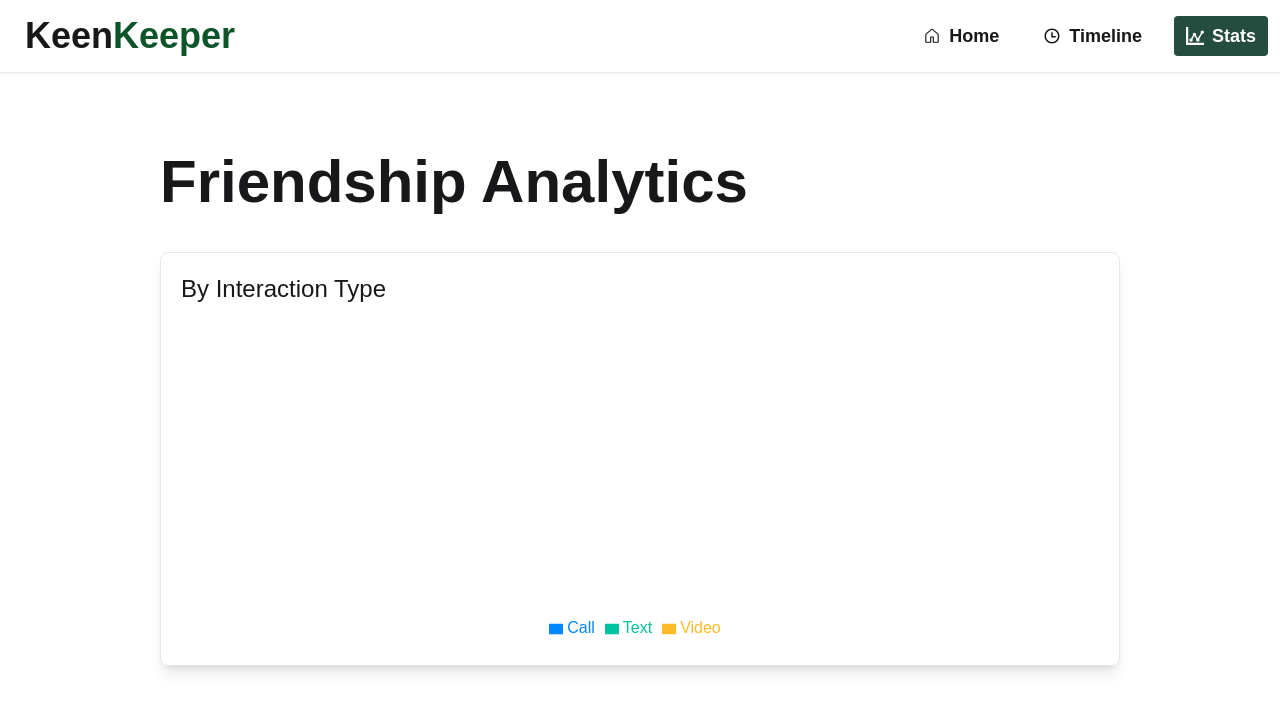
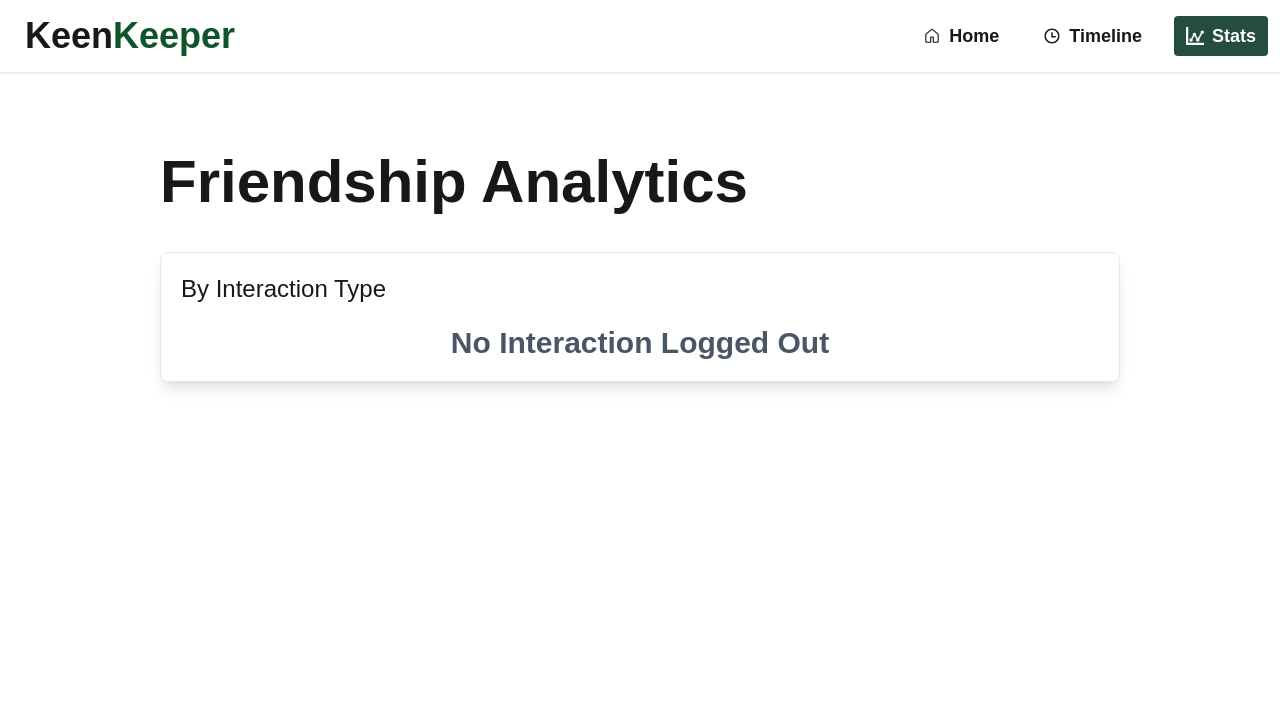
Before and after one commit to tanvirmahmud9225-ui/keen-keeper, a React (Vite) app: page /stats in a window 1280 px wide. Shown: the top 712 px of the page. Built offline with nearby package versions, Linux system fonts and the light colour scheme.

Commit message:
Blank page template

```diff
--- a/src/components/friendsDetails/FriendDetail.jsx
+++ b/src/components/friendsDetails/FriendDetail.jsx
@@ -1,7 +1,7 @@
 import React, { useContext } from 'react';
 import { useParams } from 'react-router';
 import useFriends from '../useFriends/useFriends';
-import { GridLoader} from 'react-spinners';
+import { GridLoader } from 'react-spinners';
 import { RiDeleteBinFill } from 'react-icons/ri';
 import { FaArchive } from 'react-icons/fa';
 import { PiBellSimpleZBold } from 'react-icons/pi';
@@ -51,11 +51,11 @@ const FriendDetail = ({ params }) => {
 
                         <div className='col-span-4 grid grid-cols-3 gap-5 '>
                             <div className=' flex justify-center items-center flex-col gap-3 py-3 rounded-xl shadow-lg border border-gray-300'>
-                                <h1 className='text-4xl font-bold'>62</h1>
+                                <h1 className='text-4xl font-bold'>{expectFriends.days_since_contact}</h1>
                                 <p className='text-gray-400 text-xl'>Days Since Contact</p>
                             </div>
                             <div className=' flex justify-center items-center flex-col gap-3 py-3 rounded-xl shadow-lg border border-gray-300'>
-                                <h1 className='text-4xl font-bold'>30</h1>
+                                <h1 className='text-4xl font-bold'>{expectFriends.goal}</h1>
                                 <p className='text-gray-500 text-xl'>Goal (Days)</p>
                             </div>
                             <div className=' flex justify-center items-center flex-col gap-3 py-3 rounded-xl shadow-lg border border-gray-300'>
--- a/src/components/useFriends/useFriends.jsx
+++ b/src/components/useFriends/useFriends.jsx
@@ -15,7 +15,7 @@ const useFriends = () => {
             setTimeout(() => {
                 setFriends(data)
                 setLoading(false)
-            }, 500);
+            }, 200);
         }
 
         fetchData()
--- a/src/pages/stats/Stats.jsx
+++ b/src/pages/stats/Stats.jsx
@@ -7,6 +7,7 @@ import { HashLoader } from 'react-spinners';
 const Stats = () => {
     const { loading } = useFriends()
     const { calls, texts, videos } = useContext(DataContext)
+    const timeline = [...calls, ...texts, ...videos]
     // #region Sample data
     const data = [
         { name: 'Call', value: calls.length, fill: '#0088FE' },
@@ -21,11 +22,15 @@ const Stats = () => {
             {
                 loading ? <HashLoader size={80} color='#5b77d4' className='mx-auto mt-10' /> : <div>
                     <h1 className='text-6xl font-bold mb-10'>Friendship Analytics</h1>
-                    <div className='border border-gray-200 shadow-lg flex flex-col justify-center items-center py-5 px-5 rounded-lg'>
+                    <div className='border border-gray-200  shadow-lg flex flex-col justify-center items-center py-5 px-5 rounded-lg'>
                         <div className='w-full'>
                             <h1 className='text-2xl mb-5 '>By Interaction Type</h1>
                         </div>
-                        <PieChart style={{ width: '100%', maxWidth: '500px', maxHeight: '40vh', aspectRatio: 1 }} responsive>
+
+                        {
+                            timeline.length === 0 ? <div>
+                                <h1 className='text-3xl font-bold text-gray-600'>No Interaction Logged Out</h1>
+                            </div> : <PieChart style={{ width: '100%', maxWidth: '500px', maxHeight: '40vh', aspectRatio: 1 }} responsive>
                                 <Pie
                                     data={data}
                                     innerRadius="80%"
@@ -42,6 +47,10 @@ const Stats = () => {
                                 <Legend />
 
                             </PieChart>
+                        }
+
+
+
                     </div>
                 </div>
             }
--- a/src/pages/timeline/TimeLine.jsx
+++ b/src/pages/timeline/TimeLine.jsx
@@ -10,6 +10,9 @@ import { FadeLoader } from 'react-spinners';
 const TimeLine = () => {
     const { loading } = useFriends()
     const { calls, texts, videos } = useContext(DataContext)
+    const timeline = [...calls, ...texts, ...videos]
+
+
 
 
 
@@ -18,7 +21,14 @@ const TimeLine = () => {
         <div className='mt-20 w-9/12 mx-auto mb-900'>
             <h1 className='text-5xl font-bold mb-5'>Timeline</h1>
             {
-                loading ? <div className='mt-10 flex justify-center items-center'><FadeLoader height={40} margin={20} radius={10} width={10} color='#5b77d4' className='mx-auto' /></div> : <div className='space-y-4'>
+
+                loading ? <div className='mt-10 flex justify-center items-center'><FadeLoader height={40} margin={20} radius={10} width={10} color='#5b77d4' className='mx-auto' /></div>
+                    :
+                    timeline.length === 0 ?
+                        <div className='border-2 border-gray-400 rounded-xl  py-10 mt-15'>
+                            <h1 className='text-center text-4xl font-bold text-gray-500'>No Data Found</h1>
+                        </div>
+                        : <div className='space-y-4'>
                             {
                                 calls.map((call, index) => <div key={index} className='flex items-center gap-4 border border-gray-200 rounded-xl shadow-lg p-5 '>
                                     <div>
```
Lines whose indentation alone changed are shown as unchanged.
